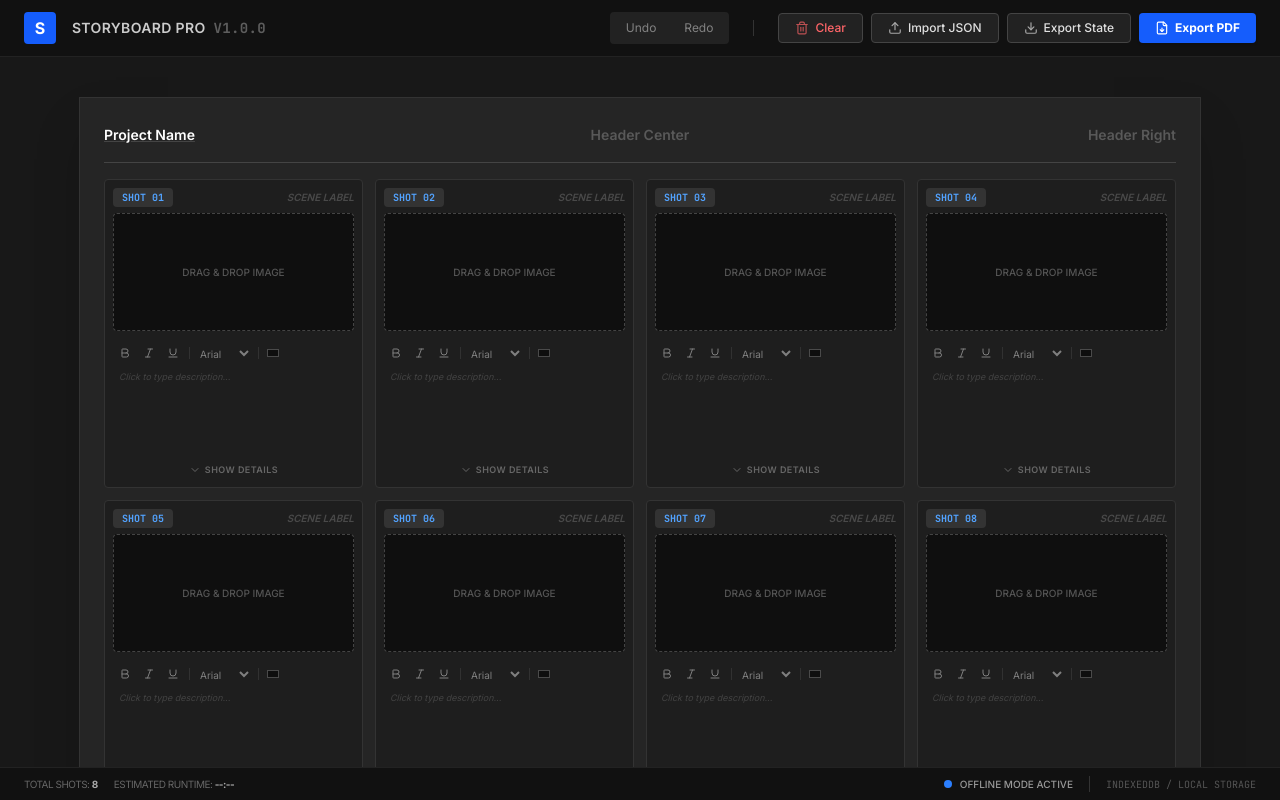
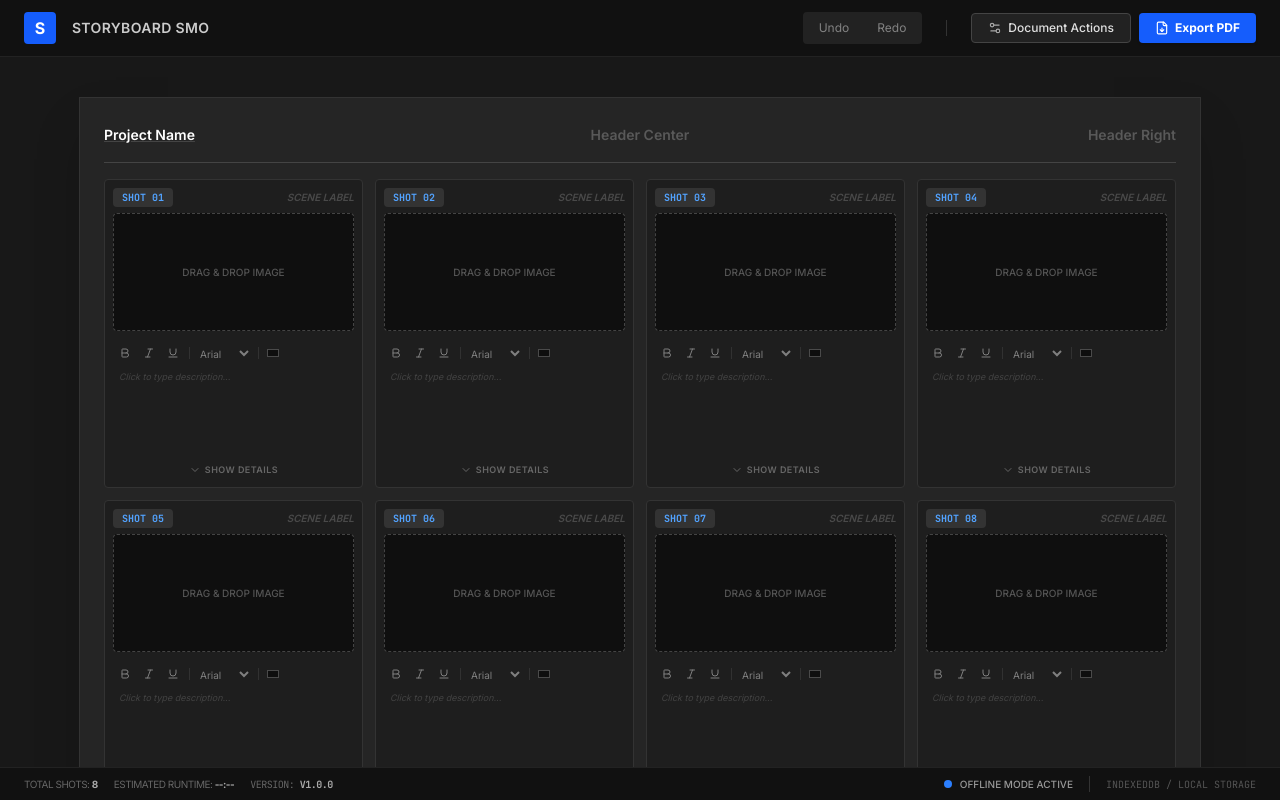
Before and after one commit to SMOSTORY/Storyboard-Smo, a React (Vite) app: page / in a window 1280 px wide. Built offline with nearby package versions, Linux system fonts and the light colour scheme.

Commit message:
feat: display project version in footer
Added project version to the application footer to improve document tracking and visibility.

```diff
--- a/src/App.tsx
+++ b/src/App.tsx
@@ -9,6 +9,7 @@ import { useStore } from './store';
 
 export default function App() {
   const shots = useStore(state => state.shots);
+  const projectVersion = useStore(state => state.projectVersion);
 
   return (
     <div className="font-sans text-[#E0E0E0] h-screen w-screen bg-[#0A0A0A] selection:bg-blue-900/50 flex flex-col overflow-hidden">
@@ -18,6 +19,7 @@ export default function App() {
         <div className="flex space-x-4">
           <div className="text-[10px] text-[#666] uppercase tracking-tighter">Total Shots: <span className="text-[#AAA] font-bold">{shots.length}</span></div>
           <div className="text-[10px] text-[#666] uppercase tracking-tighter">Estimated Runtime: <span className="text-[#AAA] font-bold">--:--</span></div>
+          <div className="text-[10px] text-[#666] uppercase tracking-tighter font-mono">Version: <span className="text-[#AAA] font-bold">{projectVersion || 'v1.0.0'}</span></div>
         </div>
         <div className="flex items-center space-x-4">
            <div className="flex items-center space-x-2">
--- a/src/components/Toolbar.tsx
+++ b/src/components/Toolbar.tsx
@@ -1,15 +1,17 @@
-import React, { useState } from 'react';
+import React, { useState, useRef } from 'react';
 import { useStore } from '../store';
-import { Undo2, Redo2, Trash2, Download, Upload, FileDown, Moon, Sun, AlertTriangle } from 'lucide-react';
+import { Undo2, Redo2, Trash2, Download, Upload, FileDown, Moon, Sun, AlertTriangle, Settings2, X } from 'lucide-react';
 import { format } from 'date-fns';
 import { exportPdf } from '../lib/export';
 
 export function Toolbar() {
-  const { undo, redo, past, future, clearState, importState, projectName, projectVersion, setProjectVersion } = useStore();
+  const { undo, redo, past, future, clearState, importState, projectName } = useStore();
   const state = useStore();
 
   const [isExportModalOpen, setIsExportModalOpen] = useState(false);
   const [isClearModalOpen, setIsClearModalOpen] = useState(false);
+  const [isDocActionsModalOpen, setIsDocActionsModalOpen] = useState(false);
+  const fileInputRef = useRef<HTMLInputElement>(null);
 
   const handleExportJson = () => {
     const data = {
@@ -28,6 +30,7 @@ export function Toolbar() {
     a.download = `${projectName.replace(/\s+/g, '_')}_${format(new Date(), 'yyyy-MM-dd_HHmm')}.json`;
     a.click();
     URL.revokeObjectURL(url);
+    setIsDocActionsModalOpen(false);
   };
 
   const handleImportJson = (e: React.ChangeEvent<HTMLInputElement>) => {
@@ -48,6 +51,7 @@ export function Toolbar() {
     };
     reader.readAsText(file);
     e.target.value = '';
+    setIsDocActionsModalOpen(false);
   };
 
   const handleExportPdf = async (lightMode: boolean) => {
@@ -61,8 +65,7 @@ export function Toolbar() {
         <div className="flex items-center space-x-4">
           <div className="w-8 h-8 bg-blue-600 rounded flex items-center justify-center font-bold text-white">S</div>
           <h1 className="text-sm font-semibold tracking-wide uppercase opacity-90 flex items-center">
-            Storyboard Pro
-            <span className="text-[#666] ml-2 font-mono">{projectVersion || 'v1.0.0'}</span>
+            STORYBOARD SMO
           </h1>
         </div>
         <div className="flex items-center space-x-6">
@@ -87,26 +90,11 @@ export function Toolbar() {
           <div className="h-4 w-[1px] bg-[#333]"></div>
           <div className="flex space-x-2">
             <button
-              onClick={() => setIsClearModalOpen(true)}
-              className="px-4 py-1.5 bg-[#222] hover:bg-red-500/20 border border-[#444] rounded text-xs font-medium transition-colors text-red-400 group flex items-center gap-1.5 shrink-0"
-              title="Clear Board"
+              onClick={() => setIsDocActionsModalOpen(true)}
+              className="px-4 py-1.5 bg-[#222] hover:bg-[#333] border border-[#444] rounded text-xs font-medium transition-colors text-[#E0E0E0] group flex items-center gap-1.5 shrink-0"
             >
-              <Trash2 size={14} className="opacity-70 group-hover:opacity-100" />
-              Clear
-            </button>
-
-            <label className="px-4 py-1.5 bg-[#222] hover:bg-[#333] border border-[#444] rounded text-xs font-medium transition-colors cursor-pointer flex items-center text-[#E0E0E0] shrink-0 gap-1.5 group">
-              <Upload size={14} className="opacity-70 group-hover:opacity-100" />
-              Import JSON
-              <input type="file" accept=".json" className="hidden" onChange={handleImportJson} />
-            </label>
-
-            <button
-              onClick={handleExportJson}
-              className="px-4 py-1.5 bg-[#222] hover:bg-[#333] border border-[#444] rounded text-xs font-medium transition-colors text-[#E0E0E0] shrink-0 gap-1.5 flex items-center group"
-            >
-              <Download size={14} className="opacity-70 group-hover:opacity-100" />
-              Export State
+              <Settings2 size={14} className="opacity-70 group-hover:opacity-100" />
+              Document Actions
             </button>
 
             <button
@@ -121,7 +109,75 @@ export function Toolbar() {
         </div>
       </header>
 
-      {/* Export Modal */}
+      {/* Document Actions Modal */}
+      {isDocActionsModalOpen && (
+        <div className="fixed inset-0 z-[100] bg-black/60 flex items-center justify-center p-4 backdrop-blur-sm">
+          <div className="bg-[#181818] border border-[#333] rounded-lg shadow-2xl w-full max-w-sm flex flex-col overflow-hidden">
+            <div className="flex items-center justify-between p-4 border-b border-[#333]">
+              <h2 className="text-sm font-bold text-white uppercase tracking-wide">Document Actions</h2>
+              <button
+                onClick={() => setIsDocActionsModalOpen(false)}
+                className="text-[#666] hover:text-white transition-colors"
+              >
+                <X size={16} />
+              </button>
+            </div>
+
+            <div className="p-2">
+              <button
+                onClick={handleExportJson}
+                className="w-full text-left p-3 hover:bg-[#222] rounded flex items-start gap-3 transition-colors group"
+              >
+                <div className="w-8 h-8 rounded bg-[#2A2A2A] group-hover:bg-[#333] flex items-center justify-center shrink-0 transition-colors">
+                  <Download size={16} className="text-[#E0E0E0]" />
+                </div>
+                <div className="flex-1">
+                  <div className="text-sm font-semibold text-white mb-0.5">Save File</div>
+                  <div className="text-xs text-[#999]">Export to a editable JSON file</div>
+                </div>
+              </button>
+
+              <button
+                onClick={() => fileInputRef.current?.click()}
+                className="w-full text-left p-3 hover:bg-[#222] rounded flex items-start gap-3 transition-colors group"
+              >
+                <div className="w-8 h-8 rounded bg-[#2A2A2A] group-hover:bg-[#333] flex items-center justify-center shrink-0 transition-colors">
+                  <Upload size={16} className="text-[#E0E0E0]" />
+                </div>
+                <div className="flex-1">
+                  <div className="text-sm font-semibold text-white mb-0.5">Import File</div>
+                  <div className="text-xs text-[#999]">Load an exported JSON file</div>
+                </div>
+              </button>
+              <input
+                ref={fileInputRef}
+                type="file"
+                accept=".json"
+                className="hidden"
+                onChange={handleImportJson}
+              />
+
+              <div className="h-[1px] bg-[#333] mx-2 my-1"></div>
+
+              <button
+                onClick={() => {
+                  setIsDocActionsModalOpen(false);
+                  setIsClearModalOpen(true);
+                }}
+                className="w-full text-left p-3 hover:bg-red-500/10 rounded flex items-start gap-3 transition-colors group"
+              >
+                <div className="w-8 h-8 rounded bg-red-500/10 group-hover:bg-red-500/20 flex items-center justify-center shrink-0 transition-colors">
+                  <Trash2 size={16} className="text-red-400 group-hover:text-red-300" />
+                </div>
+                <div className="flex-1">
+                  <div className="text-sm font-semibold text-red-400 group-hover:text-red-300 mb-0.5">Clear Board</div>
+                  <div className="text-xs text-red-400/70 group-hover:text-red-400/90">Wipe all shots and text</div>
+                </div>
+              </button>
+            </div>
+          </div>
+        </div>
+      )}
       {isExportModalOpen && (
         <div className="fixed inset-0 z-[100] bg-black/60 flex items-center justify-center p-4 backdrop-blur-sm">
           <div className="bg-[#181818] border border-[#333] rounded-lg shadow-2xl p-6 w-full max-w-md flex flex-col">
```
